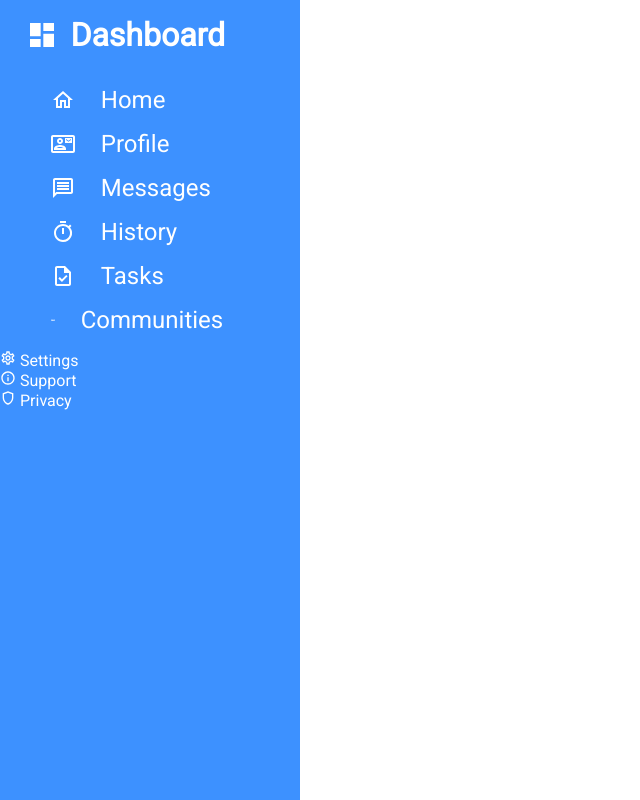
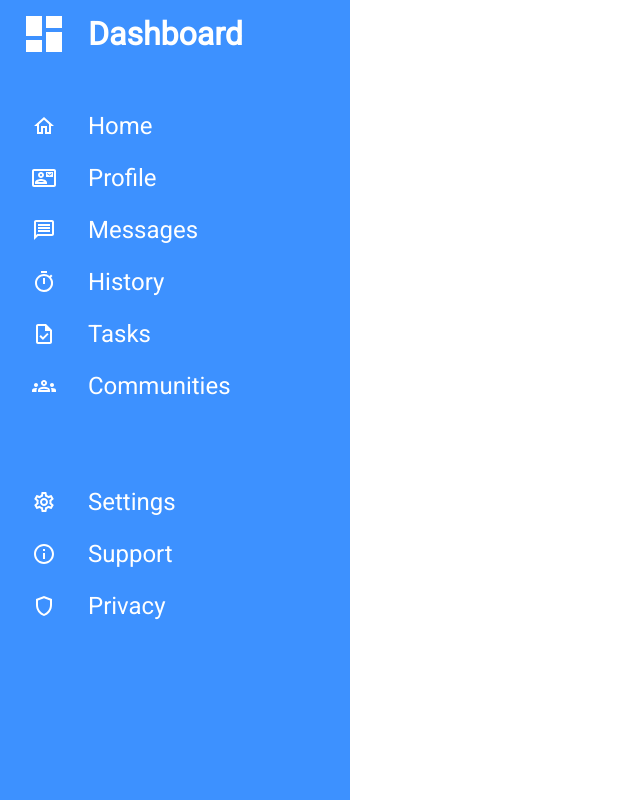
Before and after one commit to krownlesskev/project-admin-dashboard, a React (Create React App) app: page / in a window 1280 px wide. Shown: the whole page, without its empty margins (0-640 px from the left). Built offline with nearby package versions, Linux system fonts and the light colour scheme.

Commit message:
fixed styling

```diff
--- a/src/components/drawer/Drawer.jsx
+++ b/src/components/drawer/Drawer.jsx
@@ -16,10 +16,10 @@ const Drawer = () => {
     return (
         <div className='drawer-container'>
             <div className='drawer-header'>
-                <MdDashboard size='2em' />
+                <MdDashboard size='3em' />
                 <h1>Dashboard</h1>
             </div>
-            <ul className='list-1'>
+            <ul className='list'>
                 <li>
                     <MdOutlineHome />
                     <span>
@@ -57,10 +57,25 @@ const Drawer = () => {
                     </span>
                 </li>
             </ul>
-            <ul className='list-2'>
-                <li><MdOutlineSettings /> Settings</li>
-                <li><MdInfoOutline /> Support</li>
-                <li><MdOutlineShield /> Privacy</li>
+            <ul className='list'>
+                <li>
+                    <MdOutlineSettings />
+                    <span>
+                        Settings
+                    </span>
+                </li>
+                <li>
+                    <MdInfoOutline />
+                    <span>
+                        Support
+                    </span>
+                </li>
+                <li>
+                    <MdOutlineShield />
+                    <span>
+                        Privacy
+                    </span>
+                </li>
             </ul>
         </div>
     );
--- a/src/components/drawer/Drawer.styles.scss
+++ b/src/components/drawer/Drawer.styles.scss
@@ -3,21 +3,21 @@
     flex-direction: column;
     background-color: rgba($color: #3d91ff, $alpha: 1.0);
     color: #ffffff;
-    width: 300px;
+    width: 350px;
 }
 
 .drawer-header {
-    margin: 2vh 2vw 2vh 2vw;
+    margin: 10px 20px;
     display: flex;
     align-items: center;
 
-    h1 {
-        margin: 0 1vw;
+    h1{
+        margin: 0 20px;
     }
 }
 
-.list-1 {
-    margin: 1vh 2vw;
+.list {
+    margin: 2rem 2rem;
     list-style: none;
     display: flex;
     flex-direction: column;
@@ -25,11 +25,11 @@
     li{
         display: flex;
         align-items: center;
-        margin: 1vh 2vw;
+        margin: 0.75rem 0;
         font-size: 24px;
 
         span {
-            margin: 0 2vw;
+            margin: 0 2rem;
         }
     }
 }
```
